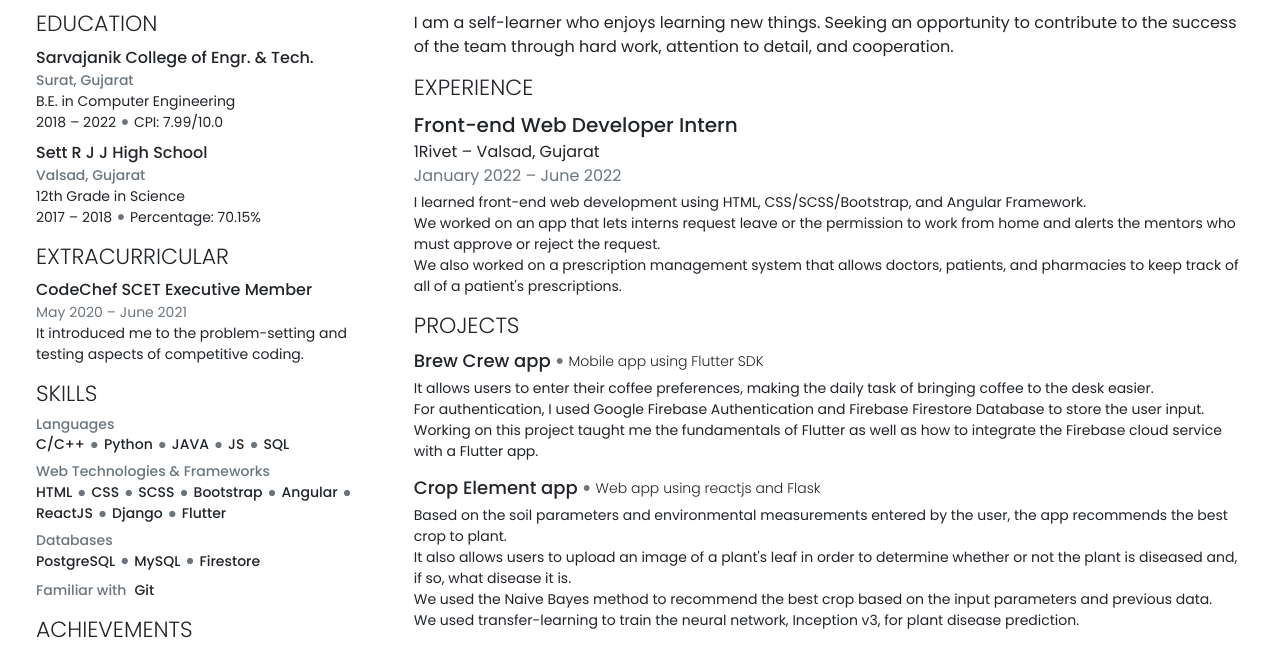
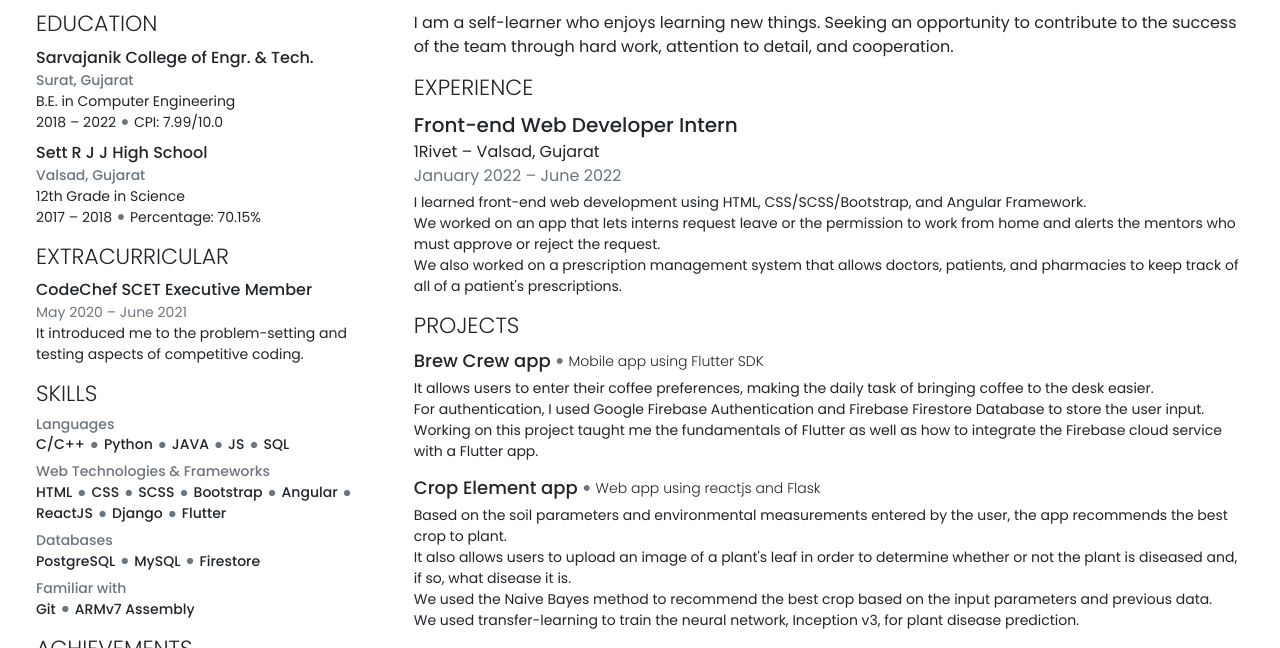
Before and after one commit to theNoobCoder0x01/resume-template, a website: page index.html in a window 1280 px wide. Shown: the part 144-792 px from the top of the page. Drawn offline with Linux system fonts and the light colour scheme.

Commit message:
fix: added armv7

```diff
--- a/index.html
+++ b/index.html
@@ -157,9 +157,13 @@
                                     <span>Firestore</span>
                                 </div>
                             </div>
-                            <div class="d-flex align-items-center mb-2">
-                                <h6 class="fs-6_5 text-muted mb-0 pe-2">Familiar with</h6>
-                                <div>Git</div>
+                            <div class="mb-2">
+                                <h6 class="fs-6_5 text-muted mb-0_5">Familiar with</h6>
+                                <div class="d-flex align-items-center">
+                                    <span>Git</span>
+                                    <span class="text-muted lh-0 fs-4 px-1 my-n2">•</span>
+                                    <span>ARMv7 Assembly</span>
+                                </div>
                             </div>
                         </div>
                     </section>
```
